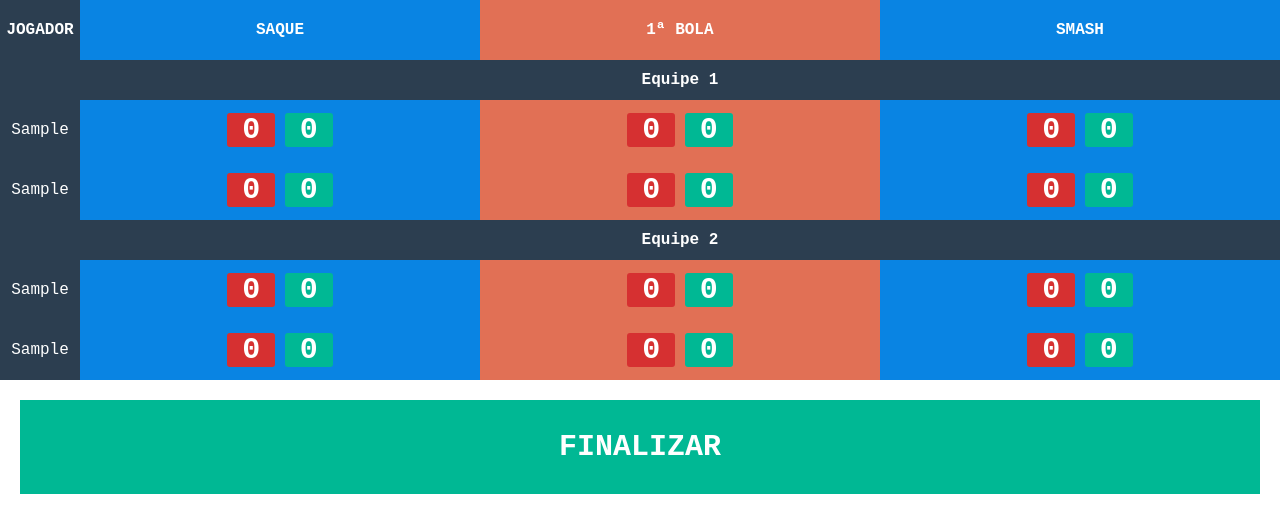
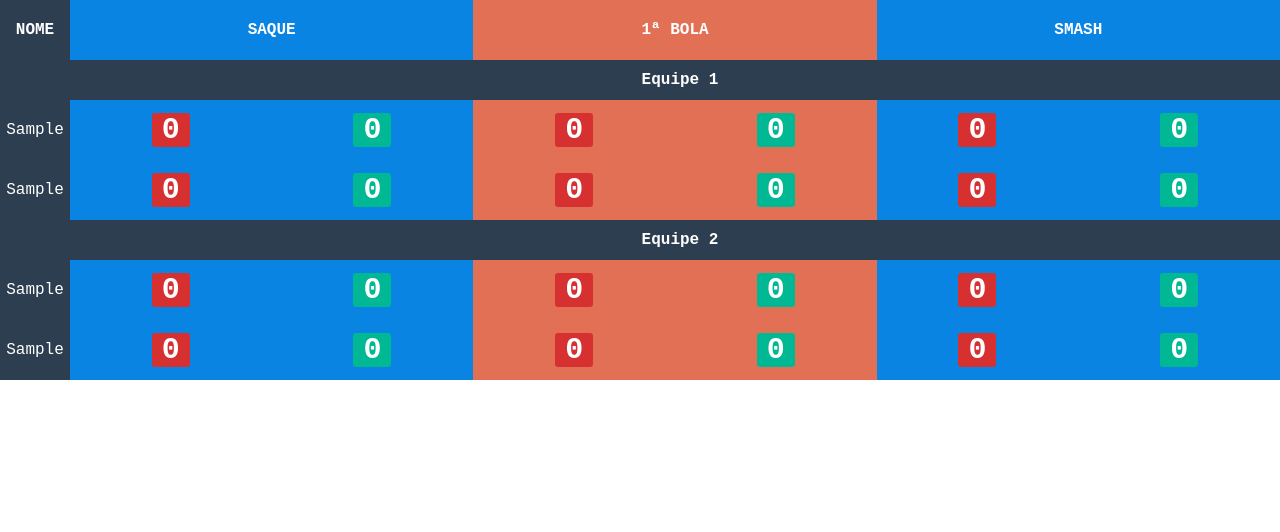
Before and after one commit to christophersilva/bt-statistics, a plain HTML site: page index.html in a window 1280 px wide. Both pictures are taken after typing "Sample", "Sample", "Sample", "Sample" into the empty fields and a click on the button "INICIAR". Drawn offline with Linux system fonts and the light colour scheme.

Commit message:
css adjust to smaller screen

```diff
--- a/index.html
+++ b/index.html
@@ -32,11 +32,12 @@
         }
 
         .play-btn {
-            padding: 0 15px;
+            padding: 0 10px;
             font-weight: 900;
             font-size: 30px;
             border-radius: 3px;
             vertical-align: middle;
+            height: 34px;
         }
 
         .player-row {
@@ -93,7 +94,7 @@
             display: block;
             height: 80px;
             margin-bottom: 15px;
-            font-size: 50px;
+            font-size: 40px;
         }
 
         .config-btn {
@@ -114,11 +115,14 @@
         }
 
         .column-name {
-            width: 80px;
+            width: 70px;
         }
 
         .stat-column {
-            width: calc((100% - 80px) / 3);
+            width: calc((100% - 70px) / 3);
+            display: flex;
+            justify-content: space-around;
+            align-items: center;
         }
 
         .team-row {
@@ -246,7 +250,7 @@
     </div>
     <div id="statistics" class="hide">
         <div class="header">
-            <div class="column-name bg-grey cell">JOGADOR</div>
+            <div class="column-name bg-grey cell">NOME</div>
             <div class="stat-column bg-blue cell">SAQUE</div>
             <div class="stat-column bg-orange cell">1ª BOLA</div>
             <div class="stat-column bg-blue cell">SMASH</div>
@@ -317,9 +321,6 @@
                 <button class="play-btn btn-success bg-green" onClick="right('player4', 'stat3', this)">0</button>
             </div>
         </div>
-        <div style="padding: 20px;">
-            <button onClick="finishGame()" class="config-btn bg-green">FINALIZAR</button>
-        </div>
     </div>
 
     <div id="results" class="hide">
```
